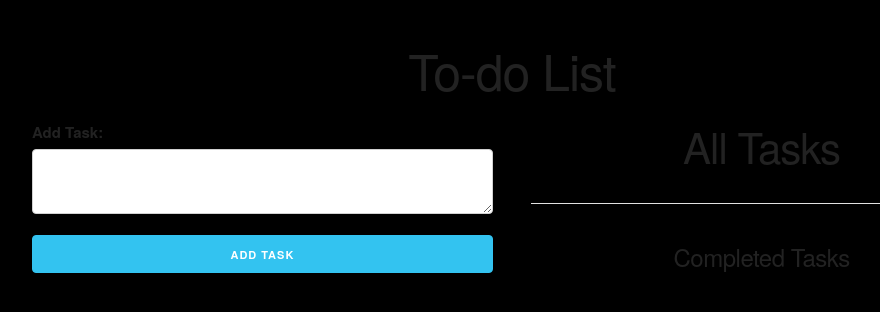
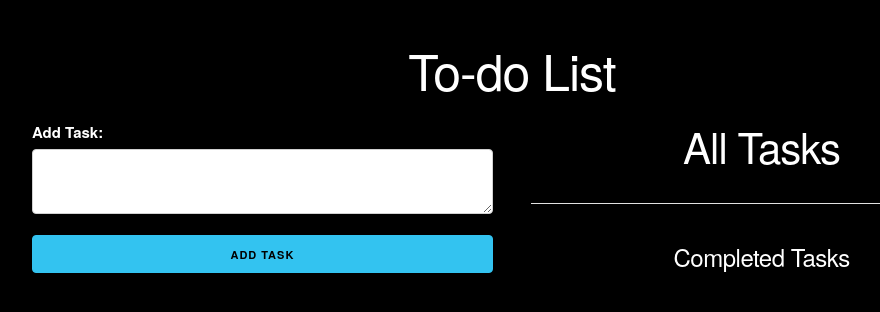
Before and after one commit to jefflowkey/To-Do-List, a plain HTML site: page index.html in a window 1280 px wide. Shown: the whole page, without its empty margins (128-1008 px from the left). Drawn offline with Linux system fonts and the light colour scheme.

Commit message:
Update chasis.css
Turn to dark

```diff
--- a/chasis.css
+++ b/chasis.css
@@ -90,7 +90,7 @@
     line-height: 1.6;
     font-weight: 400;
     font-family: "Raleway", "HelveticaNeue", "Helvetica Neue", Helvetica, Arial, sans-serif;
-    color: #222; }
+    color: white; }
 
 
 
@@ -169,7 +169,7 @@
   input[type="submit"].button-primary,
   input[type="reset"].button-primary,
   input[type="button"].button-primary {
-    color: #FFF;
+    color: black;
     background-color: #33C3F0;
     border-color: #33C3F0; }
   .button.button-primary:hover,
@@ -218,6 +218,7 @@
        -moz-appearance: none;
             appearance: none; }
   textarea {
+    color: black;
     min-height: 65px;
     padding-top: 6px;
     padding-bottom: 6px; }
```
